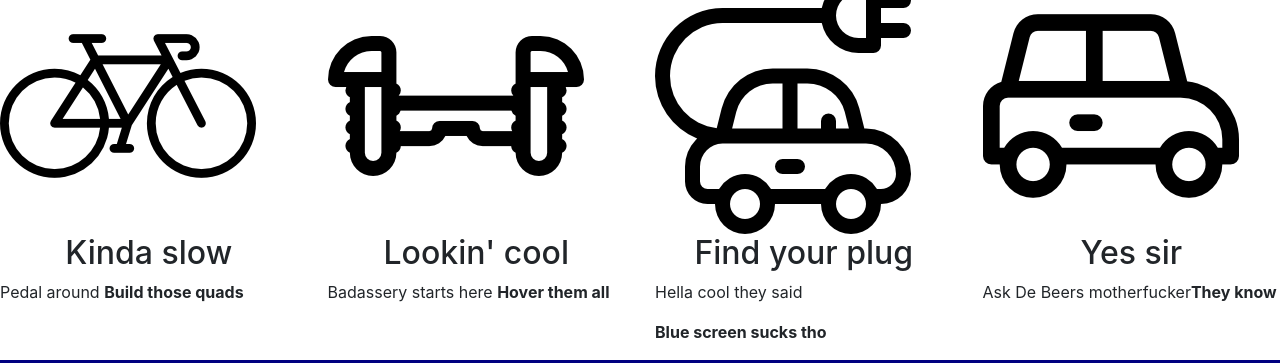
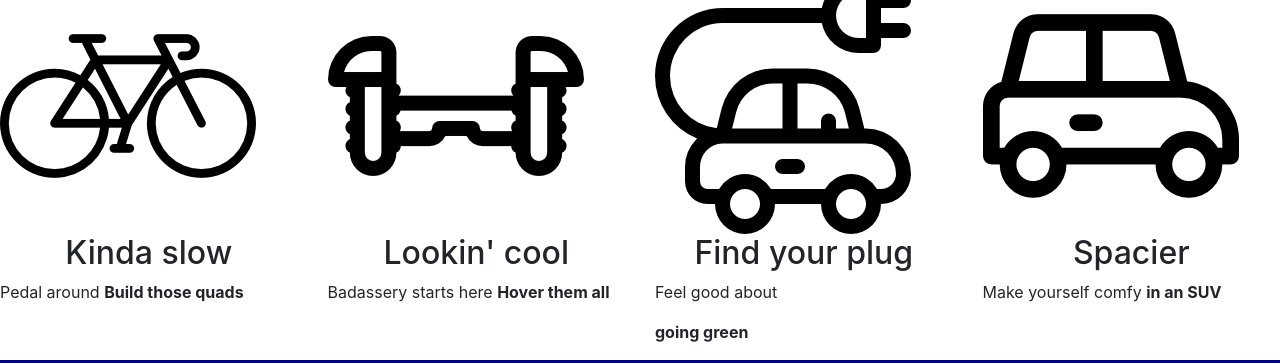
Before and after one commit to TemboToo/Wagon-project, a plain HTML site: page index.html in a window 1280 px wide. Shown: the part 598-961 px from the top of the page. Drawn offline with nearby package versions, Linux system fonts and the light colour scheme.

Commit message:
New2
fdss

```diff
--- a/index.html
+++ b/index.html
@@ -30,14 +30,14 @@
 <div class="col-xs-12 col-sm-6 col-md-3">
 <img src="images/electric-car.png">
 <h2>Find your plug</h2>
-<p>Hella cool they said <div><strong>Blue screen sucks tho</strong></p></div>
+<p>Feel good about <div><strong>going green</strong></p></div>
 </div>
 
 
 <div class="col-xs-12 col-sm-6 col-md-3">
 <img src="images/car.png">
-<h2>Yes sir</h2>
-<p>Ask De Beers motherfucker<strong>They know</strong></p>
+<h2>Spacier</h2>
+<p>Make yourself comfy <strong>in an SUV</strong></p>
 </div>
 </div>
 </div>
```
